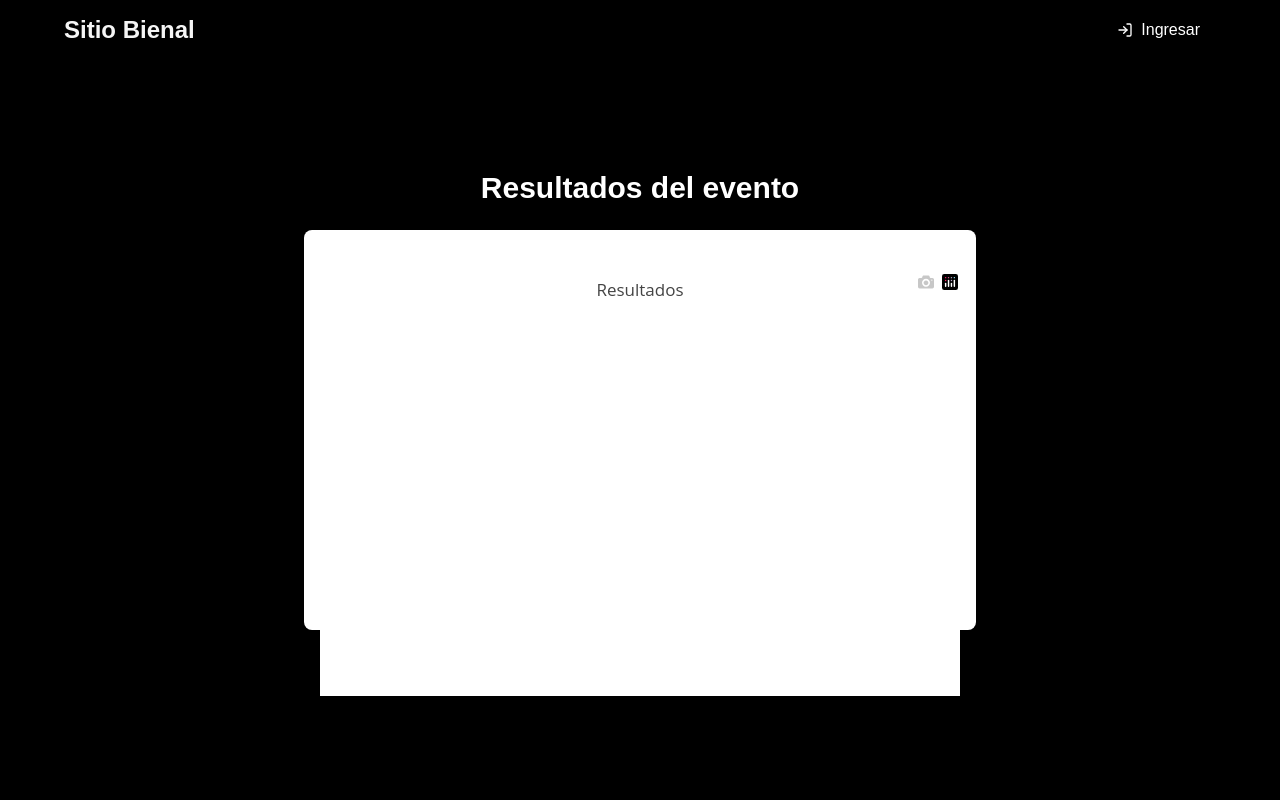
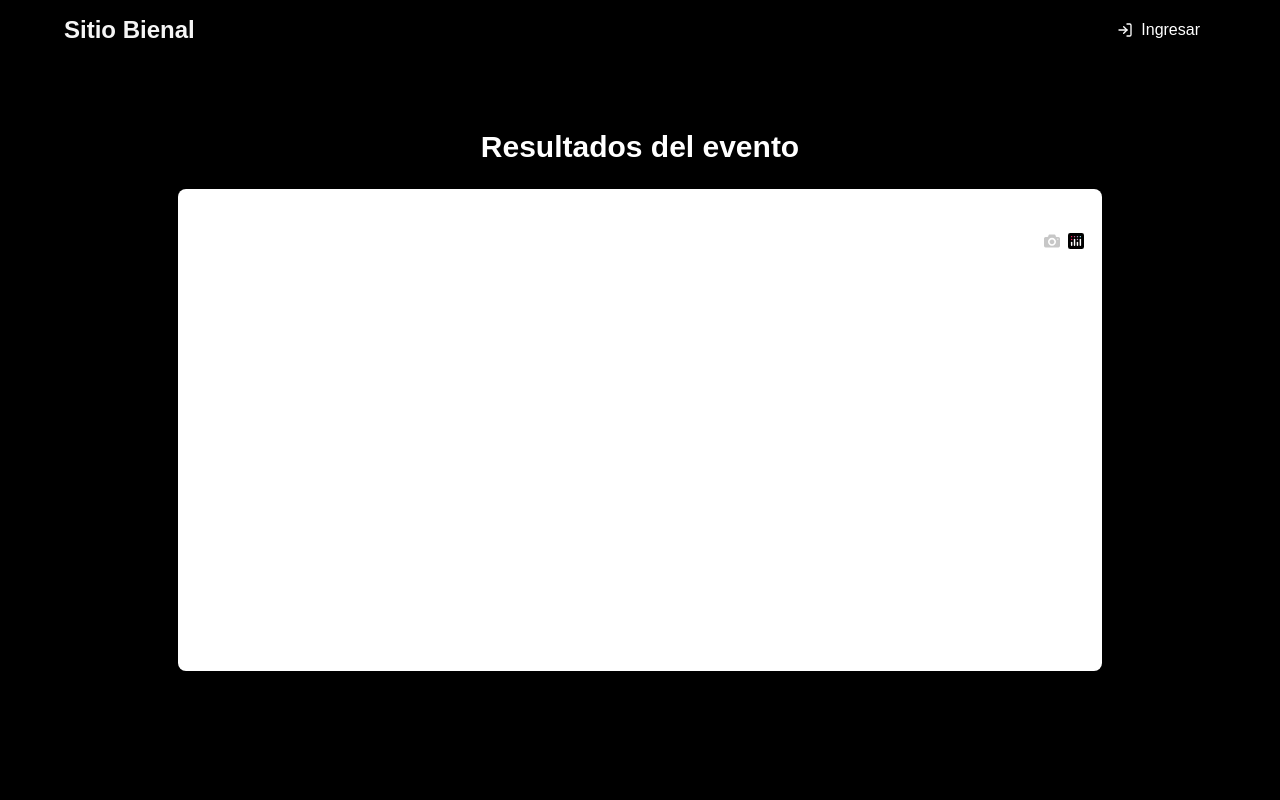
Before and after one commit to fabriJerezz/sitio-bienal, a Next.js app: page /resultados/1 in a window 1280 px wide. Shown: the top 800 px of the page. Built offline with nearby package versions, Linux system fonts and the light colour scheme; no server answers.

Commit message:
Styling Page Plot

```diff
--- a/src/app/resultados/[id]/page.tsx
+++ b/src/app/resultados/[id]/page.tsx
@@ -43,7 +43,7 @@ export default function Page() {
   ];
 
   const layout = {
-    title: 'Resultados',
+    title: '',
     xaxis: {
       title: 'Eje X',
     },
@@ -57,7 +57,7 @@ export default function Page() {
       <h1 className="text-3xl font-extrabold text-white mb-6">
         Resultados del evento
       </h1>
-      <div className="w-full max-w-2xl h-[400px] bg-white shadow-lg rounded-lg p-4">
+      <div className="  w-3/4 bg-white shadow-lg rounded-lg p-4 object-cover">
         {data.detail === 'No hay votaciones para este evento' ? (
           <p className="text-center text-red-500">
             No hay votaciones para este evento
```
